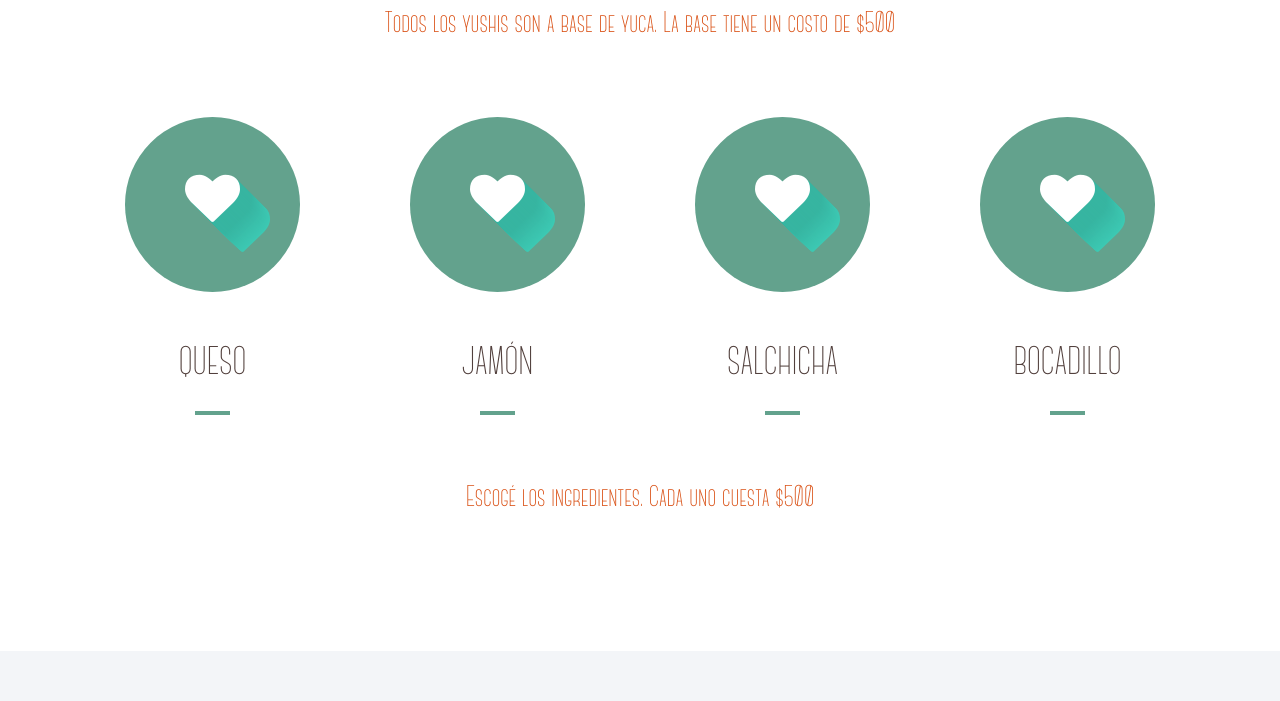
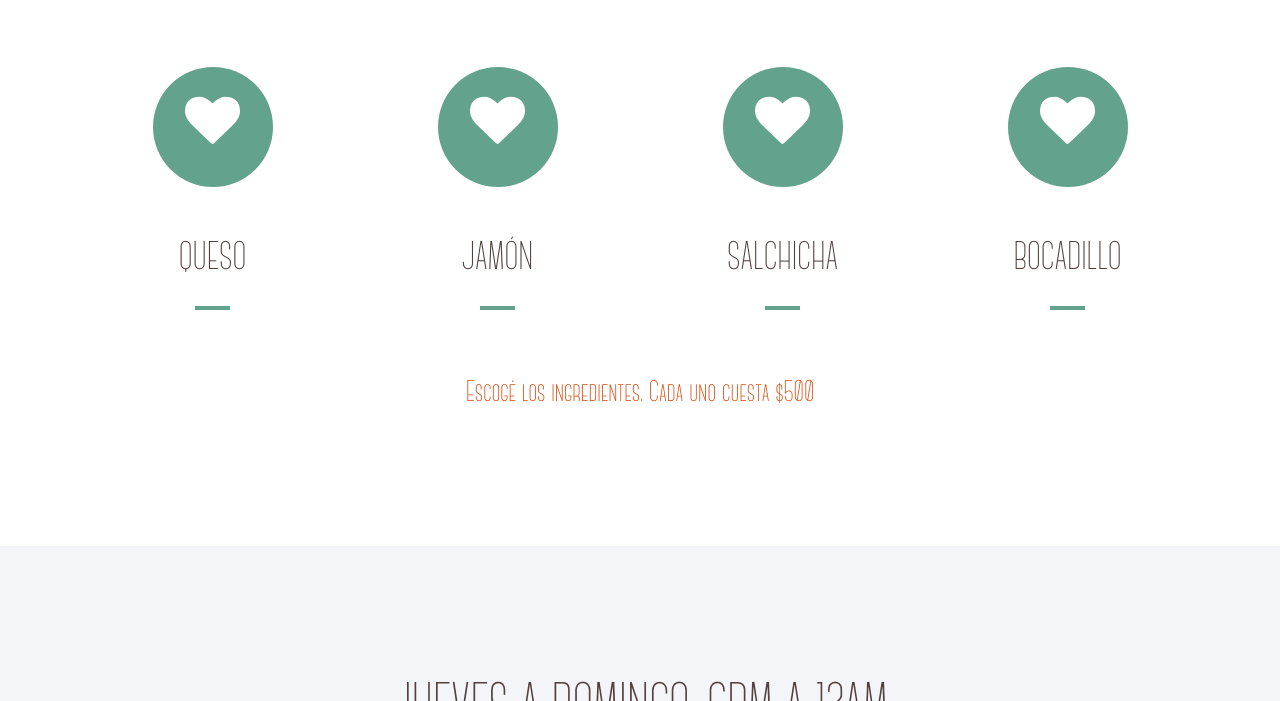
Before and after one commit to jonathanmv/yushi, a plain HTML site: page index.html in a window 1280 px wide. Shown: the part 1792-2493 px from the top of the page. Drawn offline with nearby package versions, Linux system fonts and the light colour scheme.

Commit message:
Some styling fixes

```diff
--- a/css/styles.css
+++ b/css/styles.css
@@ -205,7 +205,7 @@ h2::after { content: " "; border: solid 2px #63A28D; display: block; width: 35px
 .box-hover:hover, .box-hover:focus { transform: translate(0, -15px); -webkit-transform: translate(0, -15px); -ms-transform: translate(0, -15px); }
 .wrapper { height: 650px; }
 .nopadding { padding: 0; }
-.inner { padding-top: 170px; }
+.inner { padding-top: 120px; }
 /* ==========================================================================
 Navigation
 ========================================================================== */
@@ -248,7 +248,7 @@ Features
 ========================================================================== */
 .features-wrapper, .team-wrapper { margin: 70px 0 0; }
 .shadow { text-shadow: rgb(55, 181, 161) 1px 1px, rgb(55, 181, 161) 2px 2px, rgb(55, 181, 161) 3px 3px, rgb(55, 181, 161) 4px 4px, rgb(55, 181, 161) 5px 5px, rgb(55, 181, 161) 6px 6px, rgb(55, 181, 161) 7px 7px, rgb(55, 181, 161) 8px 8px, rgb(55, 181, 161) 9px 9px, rgb(55, 181, 161) 10px 10px, rgb(55, 181, 161) 11px 11px, rgb(55, 181, 161) 12px 12px, rgb(55, 182, 162) 13px 13px, rgb(55, 183, 163) 14px 14px, rgb(56, 184, 164) 15px 15px, rgb(56, 185, 165) 16px 16px, rgb(56, 186, 166) 17px 17px, rgb(57, 187, 167) 18px 18px, rgb(57, 188, 168) 19px 19px, rgb(57, 189, 169) 20px 20px, rgb(58, 191, 170) 21px 21px, rgb(58, 192, 171) 22px 22px, rgb(58, 193, 172) 23px 23px, rgb(59, 194, 173) 24px 24px, rgb(59, 195, 174) 25px 25px, rgb(59, 196, 175) 26px 26px, rgb(60, 197, 176) 27px 27px, rgb(60, 198, 177) 28px 28px, rgb(60, 199, 178) 29px 29px, rgb(61, 201, 179) 30px 30px; }
-.icon { height: 175px; width: 175px; line-height: 175px; max-width: 100%; background: #63A28D; border-radius: 50%; -o-border-radius: 50%; -moz-border-radius: 50%; -webkit-border-radius: 50%; display: block; color: #fff; font-size: 55px; text-align: center; vertical-align: middle; position: relative; margin: 0 auto 50px; }
+.icon { height: 120px; width: 120px; line-height: 120px; max-width: 100%; background: #63A28D; border-radius: 50%; -o-border-radius: 50%; -moz-border-radius: 50%; -webkit-border-radius: 50%; display: block; color: #fff; font-size: 55px; text-align: center; vertical-align: middle; position: relative; margin: 0 auto 50px; }
 /* ==========================================================================
 iPhone Section
 ========================================================================== */
--- a/index.html
+++ b/index.html
@@ -5,7 +5,6 @@
     <meta http-equiv="X-UA-Compatible" content="IE=edge">
     <meta name="viewport" content="width=device-width, initial-scale=1">
     <title>Yushi. Yuca como nunca la has probado</title>
-    <!-- <link href='http://fonts.googleapis.com/css?family=Varela+Round' rel='stylesheet' type='text/css'> -->
     <link href="css/bootstrap.min.css" rel="stylesheet">
     <link href="http://netdna.bootstrapcdn.com/font-awesome/4.1.0/css/font-awesome.min.css" rel="stylesheet">
     <link href="css/flexslider.css" rel="stylesheet" >
@@ -47,7 +46,7 @@
               </div>
               <div class="row">
                 <div class="col-md-8 col-md-offset-2 text-center inner">
-                  <h1 class="animated fadeInDown">YUSHI<!-- <span>DAYS</span> --></h1>
+                  <h1 class="animated fadeInDown">YUSHI</h1>
                   <p class="animated fadeInUp delay-05s">yuca como nunca la has probado</p>
                 </div>
               </div>
@@ -86,25 +85,25 @@
                 <div class="features-wrapper">
                   <div class="col-md-3 col-sm-6 wp2">
                     <div class="icon">
-                      <i class="fa fa-heart shadow"></i>
+                      <i class="fa fa-heart"></i>
                     </div>
                     <h2>Queso</h2>
                   </div>
                   <div class="col-md-3 col-sm-6 wp2 delay-05s">
                     <div class="icon">
-                      <i class="fa fa-heart shadow"></i>
+                      <i class="fa fa-heart"></i>
                     </div>
                     <h2>Jamón</h2>
                   </div>
                   <div class="col-md-3 col-sm-6 wp2 delay-1s">
                     <div class="icon">
-                      <i class="fa fa-heart shadow"></i>
+                      <i class="fa fa-heart"></i>
                     </div>
                     <h2>Salchicha</h2>
                   </div>
                   <div class="col-md-3 col-sm-6 wp2 delay-15s">
                     <div class="icon">
-                      <i class="fa fa-heart shadow"></i>
+                      <i class="fa fa-heart"></i>
                     </div>
                     <h2>Bocadillo</h2>
                   </div>
```
